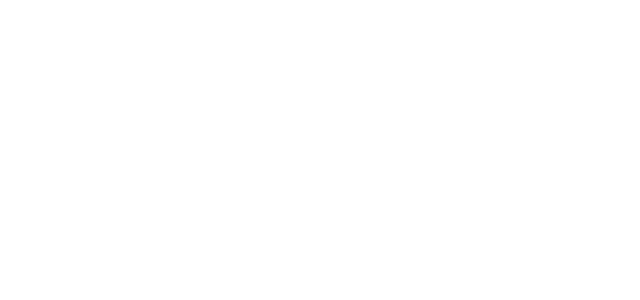
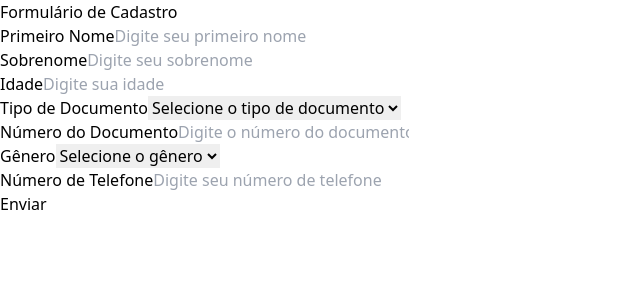
Before and after one commit to MarcusSant0s/Front-End, a React (Vite) app: page / in a window 1280 px wide. Shown: the top 300 px of the page, without its empty margins (0-640 px from the left). Built offline with nearby package versions, Linux system fonts and the light colour scheme.

Commit message:
Create Form Component

```diff
--- a/package.json
+++ b/package.json
@@ -11,7 +11,8 @@
   },
   "dependencies": {
     "react": "^18.3.1",
-    "react-dom": "^18.3.1"
+    "react-dom": "^18.3.1",
+    "react-form-input-validation": "^2.1.0"
   },
   "devDependencies": {
     "@eslint/js": "^9.13.0",
--- a/src/App.jsx
+++ b/src/App.jsx
@@ -1,5 +1,5 @@
 import { useState } from 'react'
-
+ import Form from './components/Form/Form'
 import './App.css'
 
 function App() {
@@ -7,11 +7,8 @@
 
   return (
     <>
+     <Form/>
 
-      <form>
-
-
-      </form>
     </>
   )
 }
--- a/src/components/Form/Form.jsx
+++ b/src/components/Form/Form.jsx
@@ -1,9 +1,166 @@
-import React from 'react'
+import React, { useState } from "react";
 
-const Form = () => {
+export default function Form() {
+  // Definindo o estado local para os campos do formulário
+  const [values, setValues] = useState({
+    name: "",
+    lastName: "",
+    age: "",
+    typeDocument: "",
+    numberDocument: "",
+    gender: "",
+    phoneNumber: "",
+  });
+
+  // Função de envio do formulário
+  const handleFormSubmit = (e) => {
+    e.preventDefault();
+    // Aqui você pode enviar os dados para a API ou outro processo
+    alert("Formulário enviado com sucesso!");
+  };
+
+  // Função para atualizar o valor dos campos do formulário
+  const handleChange = (e) => {
+    const { name, value } = e.target;
+    setValues({
+      ...values,
+      [name]: value,
+    });
+  };
+
   return (
-    <div>Form</div>
-  )
+    <div className="max-w-xl mx-auto bg-white p-8 rounded-lg shadow-lg">
+      <h2 className="text-2xl font-semibold text-gray-800 mb-6">Formulário de Cadastro</h2>
+
+      <form onSubmit={handleFormSubmit}>
+        {/* Primeiro Nome */}
+        <div className="mb-4">
+          <label htmlFor="name" className="block text-sm font-medium text-gray-700">
+            Primeiro Nome
+          </label>
+          <input
+            type="text"
+            id="name"
+            name="name"
+            value={values.name}
+            onChange={handleChange}
+            className="mt-1 p-3 w-full border border-gray-300 rounded-md focus:ring-2 focus:ring-gray-400 focus:outline-none"
+            placeholder="Digite seu primeiro nome"
+          />
+        </div>
+
+        {/* Sobrenome */}
+        <div className="mb-4">
+          <label htmlFor="lastName" className="block text-sm font-medium text-gray-700">
+            Sobrenome
+          </label>
+          <input
+            type="text"
+            id="lastName"
+            name="lastName"
+            value={values.lastName}
+            onChange={handleChange}
+            className="mt-1 p-3 w-full border border-gray-300 rounded-md focus:ring-2 focus:ring-gray-400 focus:outline-none"
+            placeholder="Digite seu sobrenome"
+          />
+        </div>
+
+        {/* Idade */}
+        <div className="mb-4">
+          <label htmlFor="age" className="block text-sm font-medium text-gray-700">
+            Idade
+          </label>
+          <input
+            type="number"
+            id="age"
+            name="age"
+            value={values.age}
+            onChange={handleChange}
+            className="mt-1 p-3 w-full border border-gray-300 rounded-md focus:ring-2 focus:ring-gray-400 focus:outline-none"
+            placeholder="Digite sua idade"
+          />
+        </div>
+
+        {/* Tipo de Documento */}
+        <div className="mb-4">
+          <label htmlFor="typeDocument" className="block text-sm font-medium text-gray-700">
+            Tipo de Documento
+          </label>
+          <select
+            id="typeDocument"
+            name="typeDocument"
+            value={values.typeDocument}
+            onChange={handleChange}
+            className="mt-1 p-3 w-full border border-gray-300 rounded-md focus:ring-2 focus:ring-gray-400 focus:outline-none"
+          >
+            <option value="" disabled hidden className="">Selecione o tipo de documento</option>
+            <option value="CPF">CPF</option>
+            <option value="CNPJ">CNPJ</option>
+
+          </select>
+        </div>
+
+        {/* Número do Documento */}
+        <div className="mb-4">
+          <label htmlFor="numberDocument" className="block text-sm font-medium text-gray-700">
+            Número do Documento
+          </label>
+          <input
+            type="text"
+            id="numberDocument"
+            name="numberDocument"
+            value={values.numberDocument}
+            onChange={handleChange}
+            className="mt-1 p-3 w-full border border-gray-300 rounded-md focus:ring-2 focus:ring-gray-400 focus:outline-none"
+            placeholder="Digite o número do documento"
+          />
+        </div>
+
+        {/* Gênero */}
+        <div className="mb-4">
+          <label htmlFor="gender" className="block text-sm font-medium text-gray-700">
+            Gênero
+          </label>
+          <select
+            id="gender"
+            name="gender"
+            value={values.gender}
+            onChange={handleChange}
+            className="mt-1 p-3 w-full border border-gray-300 rounded-md focus:ring-2 focus:ring-gray-400 focus:outline-none"
+          >
+            <option value=""  disabled hidden >Selecione o gênero</option>
+            <option value="male">Masculino</option>
+            <option value="female">Feminino</option>
+            <option value="other">Prefiro não dizer</option>
+          </select>
+        </div>
+
+        {/* Número de Telefone */}
+        <div className="mb-4">
+          <label htmlFor="phoneNumber" className="block text-sm font-medium text-gray-700">
+            Número de Telefone
+          </label>
+          <input
+            type="tel"
+            id="phoneNumber"
+            name="phoneNumber"
+            value={values.phoneNumber}
+            onChange={handleChange}
+            className="mt-1 p-3 w-full border border-gray-300 rounded-md focus:ring-2 focus:ring-gray-400 focus:outline-none"
+            placeholder="Digite seu número de telefone"
+          />
+        </div>
+
+        {/* Botão de Envio */}
+        <div className="mt-6">
+          <button
+            type="submit"
+            className="w-full py-3 px-4 text-white bg-gray-900 rounded-md hover:bg-gray-800 focus:outline-none focus:ring-2 focus:ring-gray-400"
+          >
+            Enviar
+          </button>
+        </div>
+      </form>
+    </div>
+  );
 }
-
-export default Form
```
Also changed, not shown: 1 other file (tests, documents, lock files or other folders).
